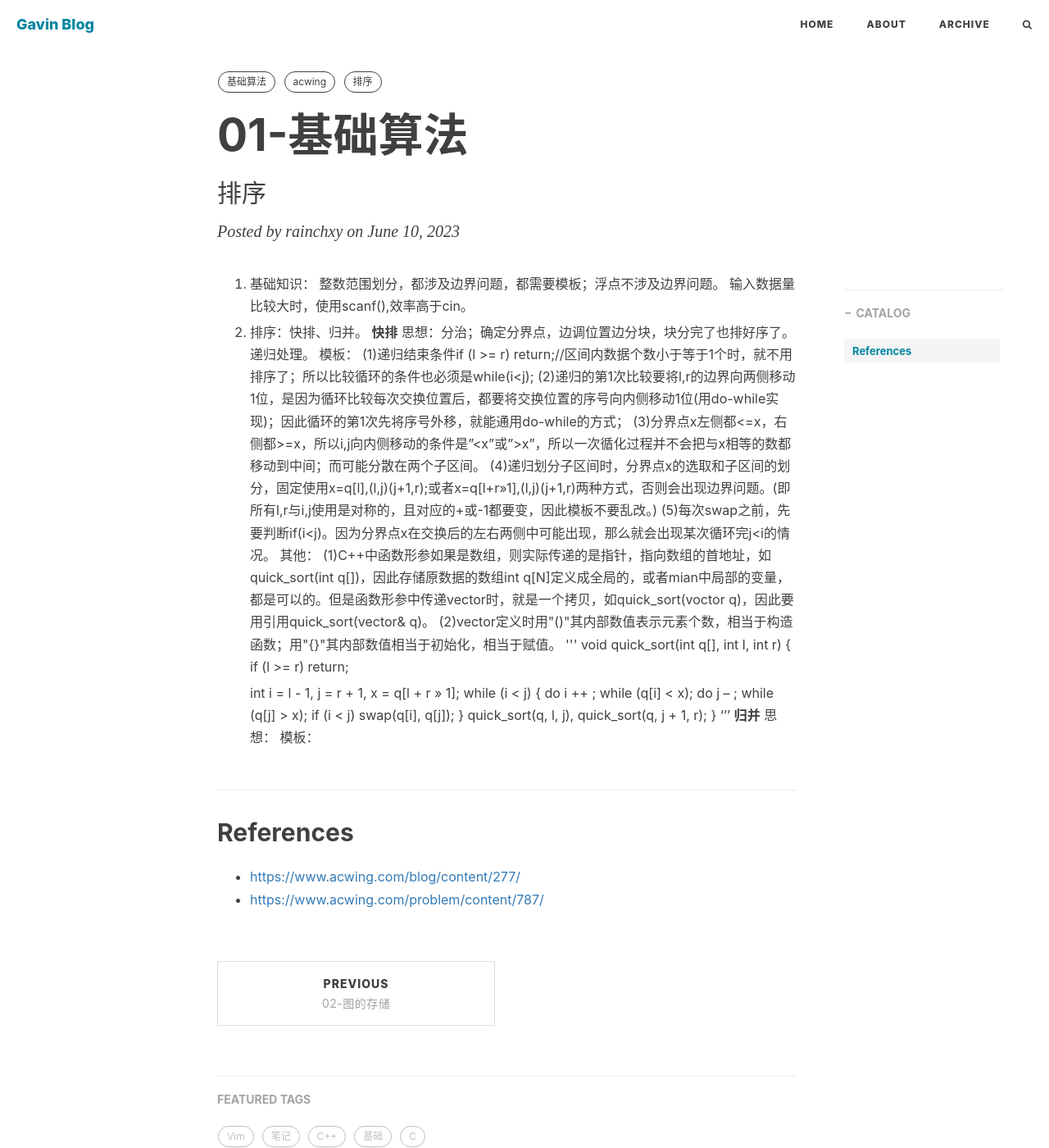
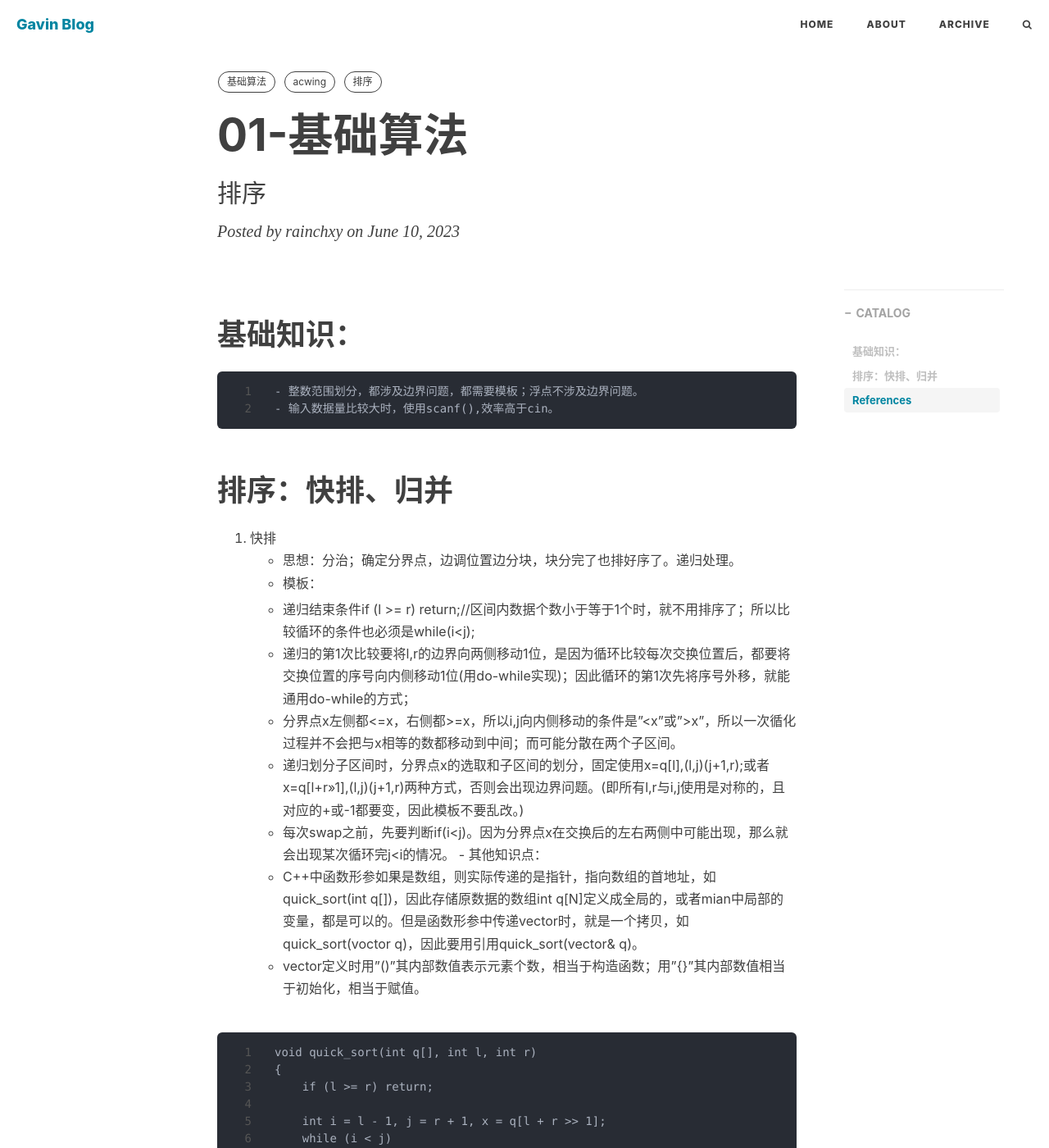
Before and after one commit to Gavinli-lgf/Gavinli-lgf.github.io, a Jekyll site: the page built from _posts/acwing/2023-06-10-basic-algorithm.md, in a window 1280 px wide and 1400 px high. Shown: the whole window at 82% size. Built offline with Jekyll 4.4.1, drawn with Linux system fonts in a browser that asks for light colours; nearby versions of some CDN libraries; comment, search, counter and statistics services are not loaded; some of the changed text lies outside the part shown.

Commit message:
change markdown style.

````diff
--- a/_posts/acwing/2023-06-10-basic-algorithm.md
+++ b/_posts/acwing/2023-06-10-basic-algorithm.md
@@ -11,23 +11,24 @@ tags:
   - 排序
 ---
 
-1. 基础知识：
-整数范围划分，都涉及边界问题，都需要模板；浮点不涉及边界问题。
-输入数据量比较大时，使用scanf(),效率高于cin。
+# 基础知识：
+    - 整数范围划分，都涉及边界问题，都需要模板；浮点不涉及边界问题。
+    - 输入数据量比较大时，使用scanf(),效率高于cin。
 
-1. 排序：快排、归并。
-**快排**
-	思想：分治；确定分界点，边调位置边分块，块分完了也排好序了。递归处理。
-	模板：
-	(1)递归结束条件if (l >= r) return;//区间内数据个数小于等于1个时，就不用排序了；所以比较循环的条件也必须是while(i<j);
-	(2)递归的第1次比较要将l,r的边界向两侧移动1位，是因为循环比较每次交换位置后，都要将交换位置的序号向内侧移动1位(用do-while实现)；因此循环的第1次先将序号外移，就能通用do-while的方式；
-	(3)分界点x左侧都<=x，右侧都>=x，所以i,j向内侧移动的条件是"<x"或">x"，所以一次循化过程并不会把与x相等的数都移动到中间；而可能分散在两个子区间。
-	(4)递归划分子区间时，分界点x的选取和子区间的划分，固定使用x=q[l],(l,j)(j+1,r);或者x=q[l+r>>1],(l,j)(j+1,r)两种方式，否则会出现边界问题。(即所有l,r与i,j使用是对称的，且对应的+或-1都要变，因此模板不要乱改。)
-	(5)每次swap之前，先要判断if(i<j)。因为分界点x在交换后的左右两侧中可能出现，那么就会出现某次循环完j<i的情况。
-	其他：
-	(1)C++中函数形参如果是数组，则实际传递的是指针，指向数组的首地址，如quick_sort(int q[])，因此存储原数据的数组int q[N]定义成全局的，或者mian中局部的变量，都是可以的。但是函数形参中传递vector时，就是一个拷贝，如quick_sort(voctor<int> q)，因此要用引用quick_sort(vector<int>& q)。
-	(2)vector定义时用"()"其内部数值表示元素个数，相当于构造函数；用"{}"其内部数值相当于初始化，相当于赋值。
-'''
+# 排序：快排、归并
+1. 快排
+- 思想：分治；确定分界点，边调位置边分块，块分完了也排好序了。递归处理。
+- 模板：
+    - 递归结束条件if (l >= r) return;//区间内数据个数小于等于1个时，就不用排序了；所以比较循环的条件也必须是while(i<j);
+    - 递归的第1次比较要将l,r的边界向两侧移动1位，是因为循环比较每次交换位置后，都要将交换位置的序号向内侧移动1位(用do-while实现)；因此循环的第1次先将序号外移，就能通用do-while的方式；
+    - 分界点x左侧都<=x，右侧都>=x，所以i,j向内侧移动的条件是"<x"或">x"，所以一次循化过程并不会把与x相等的数都移动到中间；而可能分散在两个子区间。
+    - 递归划分子区间时，分界点x的选取和子区间的划分，固定使用x=q[l],(l,j)(j+1,r);或者x=q[l+r>>1],(l,j)(j+1,r)两种方式，否则会出现边界问题。(即所有l,r与i,j使用是对称的，且对应的+或-1都要变，因此模板不要乱改。)
+    - 每次swap之前，先要判断if(i<j)。因为分界点x在交换后的左右两侧中可能出现，那么就会出现某次循环完j<i的情况。
+- 其他知识点：
+    - C++中函数形参如果是数组，则实际传递的是指针，指向数组的首地址，如quick_sort(int q[])，因此存储原数据的数组int q[N]定义成全局的，或者mian中局部的变量，都是可以的。但是函数形参中传递vector时，就是一个拷贝，如quick_sort(voctor<int> q)，因此要用引用quick_sort(vector<int>& q)。
+    - vector定义时用"()"其内部数值表示元素个数，相当于构造函数；用"{}"其内部数值相当于初始化，相当于赋值。
+
+```
 void quick_sort(int q[], int l, int r)
 {
     if (l >= r) return;
@@ -41,10 +42,10 @@ void quick_sort(int q[], int l, int r)
     }
     quick_sort(q, l, j), quick_sort(q, j + 1, r);
 }
-'''
-**归并**
-	思想：
-	模板：
+```
+2. 归并
+- 思想：
+- 模板：
 
 
 References
````
